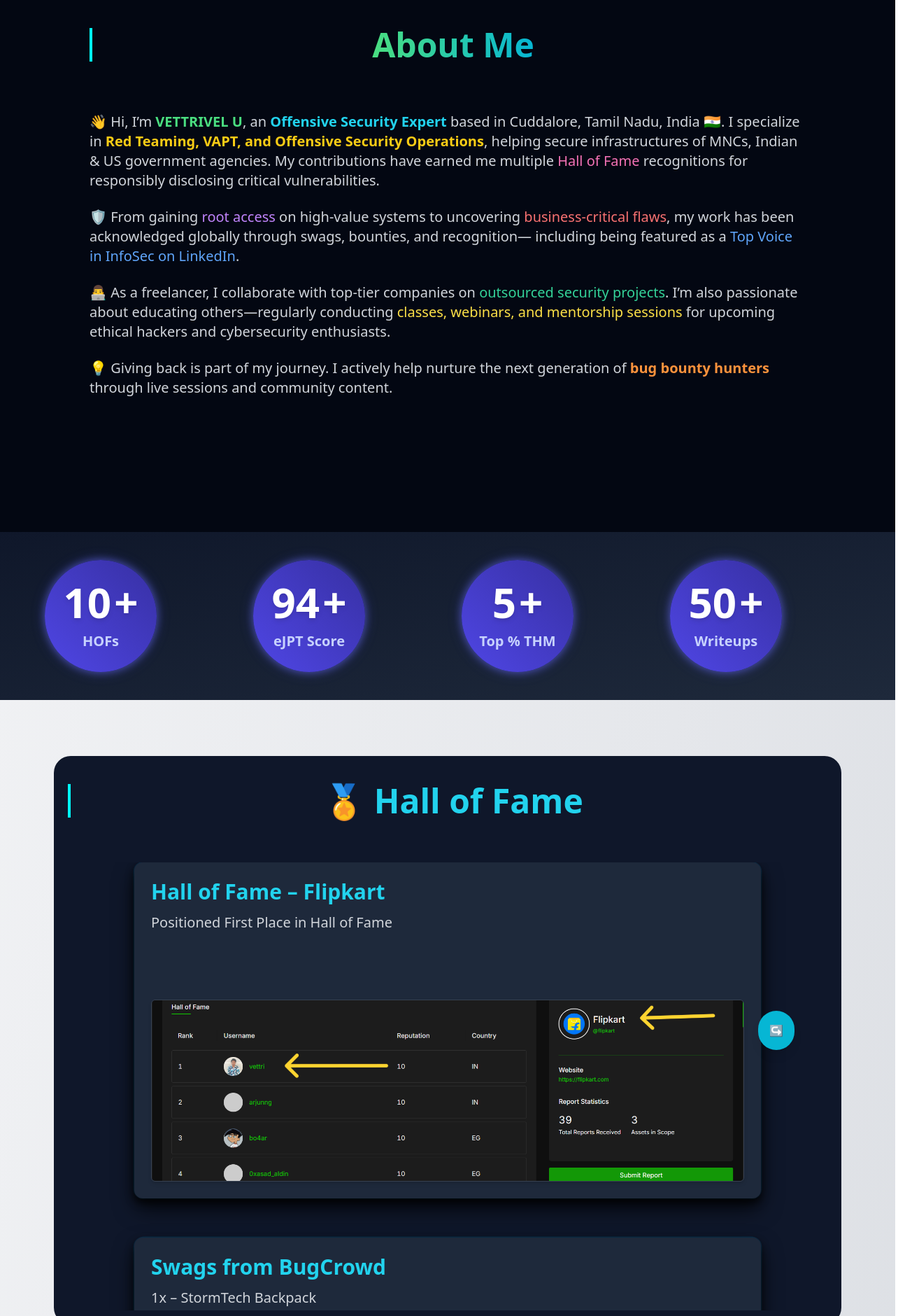
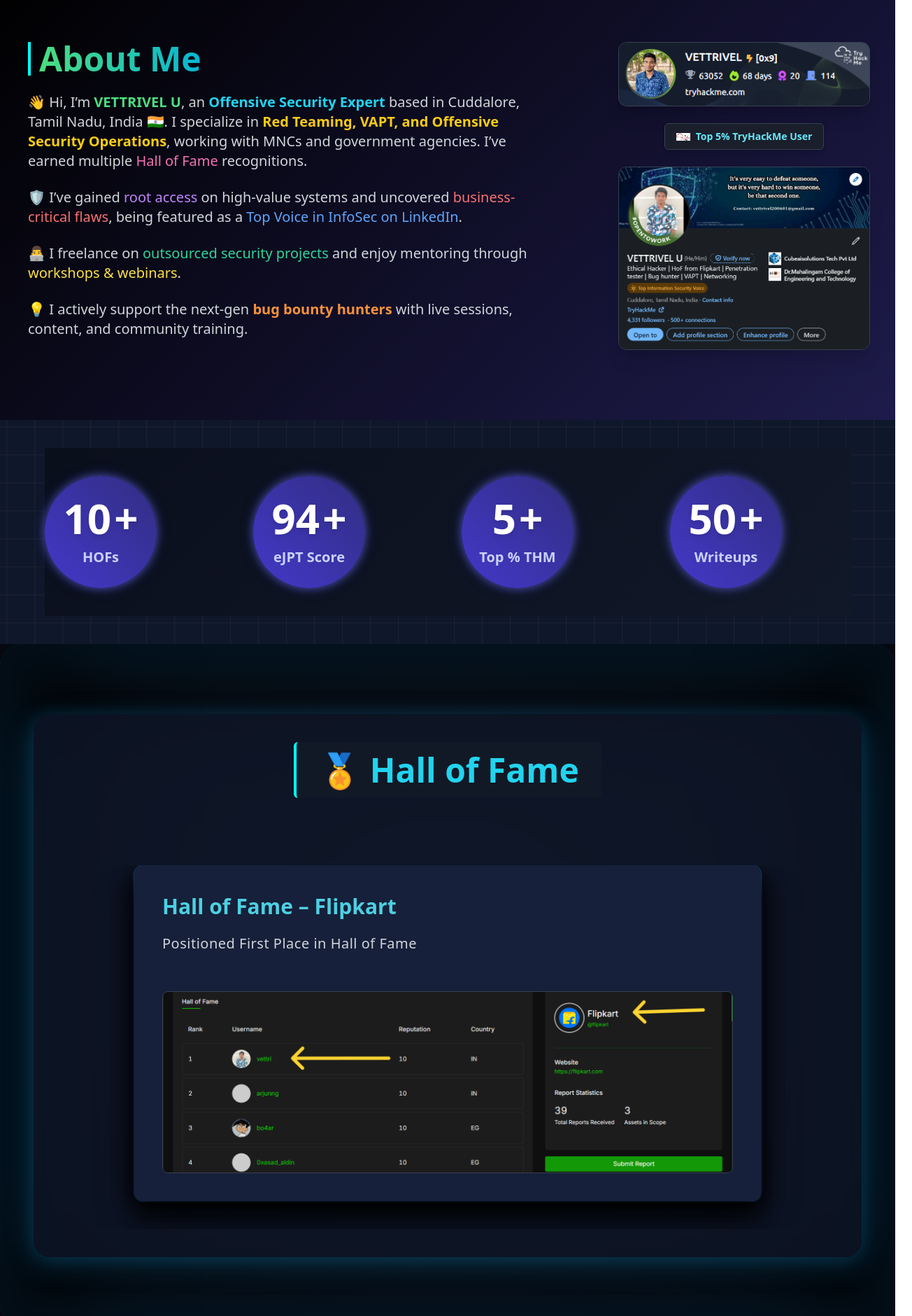
Before and after one commit to Vairam2007/final, a React (Vite) app: page / in a window 1280 px wide. Shown: the part 840-2720 px from the top of the page at 70% size, 1304 px wide, since content can reach past the window. Built offline with nearby package versions, Linux system fonts and the light colour scheme.

Commit message:
commit three

```diff
--- a/src/components/About.jsx
+++ b/src/components/About.jsx
@@ -1,59 +1,150 @@
-import React from "react";
+import React, { useState } from "react";
 
 function About() {
+  const [selectedImage, setSelectedImage] = useState(null);
+
   return (
     <section
       id="about"
-      className="bg-gray-950 text-white px-6 md:px-16 py-20 min-h-screen"
+      className="px-6 md:px-16 py-24 text-white"
+  style={{
+    background: "linear-gradient(-45deg, #1e1b4b 0%, #000000 100%)",
+    color: "white",
+    padding: "100px 40px",
+  }}
+
+
+
     >
-      <div className="max-w-5xl mx-auto flex flex-col gap-10">
-        <h2 className="text-4xl md:text-5xl font-extrabold text-center mb-8">
-          <span className="bg-gradient-to-r from-green-400 to-cyan-500 bg-clip-text text-transparent">
-            About Me
-          </span>
-        </h2>
+      <div className="max-w-7xl mx-auto grid grid-cols-1 md:grid-cols-[60%_40%] gap-16 items-start">
+        {/* Left Column - Text */}
+        <div className="space-y-6 text-lg md:text-xl text-gray-300 leading-relaxed">
+          <h2 className="text-4xl md:text-5xl font-extrabold mb-6 text-center md:text-left">
+            <span className="bg-gradient-to-r from-green-400 to-cyan-500 bg-clip-text text-transparent">
+              About Me
+            </span>
+          </h2>
 
-        <div className="space-y-6 text-lg md:text-xl text-gray-300 leading-relaxed">
           <p>
             👋 Hi, I’m{" "}
-            <span className="text-green-400 font-semibold">
-              VETTRIVEL U
-            </span>
-            , an{" "}
+            <span className="text-green-400 font-semibold">VETTRIVEL U</span>,
+            an{" "}
             <span className="text-cyan-400 font-semibold">
               Offensive Security Expert
             </span>{" "}
-            based in Cuddalore, Tamil Nadu, India 🇮🇳.
-            I specialize in{" "}
-            <strong className="text-yellow-400">Red Teaming, VAPT, and Offensive Security Operations</strong>,
-            helping secure infrastructures of MNCs, Indian & US government agencies. My contributions have earned me
-            multiple <span className="text-pink-400">Hall of Fame</span> recognitions for responsibly disclosing
-            critical vulnerabilities.
+            based in Cuddalore, Tamil Nadu, India 🇮🇳. I specialize in{" "}
+            <strong className="text-yellow-400">
+              Red Teaming, VAPT, and Offensive Security Operations
+            </strong>
+            , working with MNCs and government agencies. I’ve earned multiple{" "}
+            <span className="text-pink-400">Hall of Fame</span> recognitions.
           </p>
 
           <p>
-            🛡 From gaining{" "}
-            <span className="text-purple-400 font-medium">root access</span> on high-value systems to uncovering{" "}
-            <span className="text-red-400 font-medium">business-critical flaws</span>,
-            my work has been acknowledged globally through swags, bounties, and recognition—
-            including being featured as a{" "}
-            <span className="text-blue-400 font-medium">Top Voice in InfoSec on LinkedIn</span>.
+            🛡 I’ve gained{" "}
+            <span className="text-purple-400 font-medium">root access</span> on
+            high-value systems and uncovered{" "}
+            <span className="text-red-400 font-medium">
+              business-critical flaws
+            </span>
+            , being featured as a{" "}
+            <span className="text-blue-400 font-medium">
+              Top Voice in InfoSec on LinkedIn
+            </span>
+            .
           </p>
 
           <p>
-            👨‍💻 As a freelancer, I collaborate with top-tier companies on{" "}
-            <span className="text-emerald-400 font-medium">outsourced security projects</span>.
-            I’m also passionate about educating others—regularly conducting{" "}
-            <span className="text-yellow-300">classes, webinars, and mentorship sessions</span>{" "}
-            for upcoming ethical hackers and cybersecurity enthusiasts.
+            👨‍💻 I freelance on{" "}
+            <span className="text-emerald-400 font-medium">
+              outsourced security projects
+            </span>{" "}
+            and enjoy mentoring through{" "}
+            <span className="text-yellow-300">workshops & webinars</span>.
           </p>
 
           <p>
-            💡 Giving back is part of my journey. I actively help nurture the next generation of{" "}
-            <span className="text-orange-400 font-semibold">bug bounty hunters</span> through live sessions and community content.
+            💡 I actively support the next-gen{" "}
+            <span className="text-orange-400 font-semibold">
+              bug bounty hunters
+            </span>{" "}
+            with live sessions, content, and community training.
           </p>
         </div>
+
+        {/* Right Column - Images */}
+        <div className="flex flex-col items-center gap-6">
+          {/* Main Image */}
+          <div
+            className="rounded-xl overflow-hidden shadow-xl border border-gray-700 w-[360px] cursor-pointer hover:scale-105 transition"
+            onClick={() =>
+              setSelectedImage(
+                "/ALL IMAGES/OTHER/Screenshot 2025-08-20 231458.png"
+              )
+            }
+          >
+            <img
+              src="/ALL IMAGES/OTHER/Screenshot 2025-08-20 231458.png"
+              alt="Vettrivel Profile"
+              className="w-full h-auto object-cover"
+            />
+          </div>
+
+          {/* Badge */}
+          <div className="bg-[#1a1f2b] px-4 py-2 rounded-md flex items-center gap-2 shadow-md border border-gray-700">
+            <img
+              src="/ALL IMAGES/LOGO/tryhackme.png"
+              alt="TryHackMe"
+              className="w-5 h-5 object-contain"
+            />
+            <span className="text-sm text-cyan-300 font-semibold">
+              Top 5% TryHackMe User
+            </span>
+          </div>
+
+          {/* LinkedIn Image */}
+          <div
+            className="rounded-xl overflow-hidden shadow-xl border border-gray-700 w-[360px] cursor-pointer hover:scale-105 transition"
+            onClick={() =>
+              setSelectedImage(
+                "/ALL IMAGES/OTHER/Screenshot 2024-09-10 194937.png"
+              )
+            }
+          >
+            <img
+              src="/ALL IMAGES/OTHER/Screenshot 2024-09-10 194937.png"
+              alt="LinkedIn Profile"
+              className="w-full h-auto object-cover"
+            />
+          </div>
+        </div>
       </div>
+
+      {/* Modal for image viewing */}
+      {selectedImage && (
+        <div
+          className="fixed inset-0 bg-black bg-opacity-90 flex items-center justify-center z-50"
+          onClick={() => setSelectedImage(null)}
+        >
+          <div
+            className="relative max-w-4xl w-full px-4"
+            onClick={(e) => e.stopPropagation()}
+          >
+            <button
+              onClick={() => setSelectedImage(null)}
+              className="absolute top-2 right-2 h-10 w-10 text-black text-2xl font-bold bg-cyan-400 hover:bg-cyan-300 rounded-full flex items-center justify-center transition focus:outline-none"
+              aria-label="Close"
+            >
+              ×
+            </button>
+            <img
+              src={selectedImage}
+              alt="Selected"
+              className="w-full max-h-[80vh] object-contain rounded-lg border border-cyan-500 shadow-xl"
+            />
+          </div>
+        </div>
+      )}
     </section>
   );
 }
--- a/src/components/Count.jsx
+++ b/src/components/Count.jsx
@@ -3,17 +3,49 @@
 function Count() {
   return (
     <main
-      className="bg-gradient-to-br from-[#0f172a] to-[#1e293b] text-white py-10 px-6 md:px-16 min-h-[25vh] flex items-center"
+  className="relative py-10 px-6 md:px-16 min-h-[25vh] flex items-center overflow-hidden"
   style={{
     fontFamily:
       "system-ui, -apple-system, BlinkMacSystemFont, 'Segoe UI', Roboto, Oxygen, Ubuntu, Cantarell, 'Open Sans', 'Helvetica Neue', sans-serif",
+    backgroundColor: "#0f172a", // dark base
+    backgroundImage: `
+      linear-gradient(to right, rgba(255,255,255,0.05) 1px, transparent 1px),
+      linear-gradient(to bottom, rgba(255,255,255,0.05) 1px, transparent 1px)
+    `,
+    backgroundSize: "40px 40px",
+    animation: "moveGrid 30s linear infinite",
   }}
 >
-      <div className="max-w-6xl mx-auto text-center w-full grid grid-cols-2 sm:grid-cols-4 gap-10 justify-center">
+  <style>{`
+    @keyframes moveGrid {
+      0% {
+        background-position: 0 0, 0 0;
+      }
+      100% {
+        background-position: 40px 40px, 40px 40px;
+      }
+    }
+  `}</style>
+  {/* Your content here */}
+
+      {/* Outer full-width dark background container */}
+      <div
+        className="w-full"
+        style={{
+          background:
+            "linear-gradient(135deg, #0a0f1c 0%, #111827 100%)",
+          padding: "40px 0",
+        }}
+      >
+        {/* Inner container with max width and centered content */}
+        <div
+          className="max-w-6xl mx-auto w-full grid grid-cols-2 sm:grid-cols-4 gap-10 justify-center"
+        >
           <Stat number={10} label="HOFs" delay={100} />
           <Stat number={94} label="eJPT Score" delay={300} />
           <Stat number={5} label="Top % THM" delay={500} />
           <Stat number={50} label="Writeups" delay={700} />
+        </div>
       </div>
     </main>
   );
@@ -22,17 +54,17 @@
 function Stat({ number, label, delay }) {
   return (
     <div
-      className="flex flex-col items-center justify-center w-40 h-40 rounded-full bg-gradient-to-tr from-indigo-600 to-indigo-800 shadow-lg cursor-default transition-all duration-300 ease-in-out hover:scale-105"
+      className="flex flex-col items-center justify-center w-40 h-40 rounded-full bg-gradient-to-tr from-indigo-700 to-indigo-900 shadow-lg cursor-default transition-all duration-300 ease-in-out hover:scale-105"
       style={{
         animation: `fadeInScale 600ms ease forwards`,
         animationDelay: `${delay}ms`,
         opacity: 0,
         boxShadow:
-          "0 0 12px rgba(99, 102, 241, 0.6), 0 0 20px rgba(99, 102, 241, 0.3)", // initial glow
+          "0 0 12px rgba(99, 102, 241, 0.6), 0 0 20px rgba(99, 102, 241, 0.3)",
       }}
       onMouseEnter={(e) => {
         e.currentTarget.style.boxShadow =
-          "0 0 25px rgba(147, 197, 253, 0.8), 0 0 35px rgba(147, 197, 253, 0.6)"; // glow on hover
+          "0 0 25px rgba(147, 197, 253, 0.8), 0 0 35px rgba(147, 197, 253, 0.6)";
       }}
       onMouseLeave={(e) => {
         e.currentTarget.style.boxShadow =
--- a/src/components/HallOfFame.jsx
+++ b/src/components/HallOfFame.jsx
@@ -22,7 +22,8 @@
   const containerRef = useRef(null);
   const [flippedIndexes, setFlippedIndexes] = useState(new Set());
   const [selectedImage, setSelectedImage] = useState(null);
-  const [outerHover, setOuterHover] = useState(false);
+  const [isAutoScrolling, setIsAutoScrolling] = useState(true);
+  let userScrollTimeout;
 
   useEffect(() => {
     const container = containerRef.current;
@@ -38,14 +39,31 @@
     };
 
     const autoScroll = () => {
+      if (isAutoScrolling) {
         container.scrollTop += scrollSpeed;
         resetScroll();
+      }
       rafId = requestAnimationFrame(autoScroll);
     };
 
     rafId = requestAnimationFrame(autoScroll);
-    return () => cancelAnimationFrame(rafId);
-  }, []);
+
+    const onUserScroll = () => {
+      setIsAutoScrolling(false);
+      clearTimeout(userScrollTimeout);
+      userScrollTimeout = setTimeout(() => {
+        setIsAutoScrolling(true);
+      }, 2000);
+    };
+
+    container.addEventListener("scroll", onUserScroll);
+
+    return () => {
+      cancelAnimationFrame(rafId);
+      container.removeEventListener("scroll", onUserScroll);
+      clearTimeout(userScrollTimeout);
+    };
+  }, [isAutoScrolling]);
 
   const toggleFlip = (index) => {
     setFlippedIndexes((prev) => {
@@ -59,29 +77,60 @@
   return (
     <section
       id="halloffame"
-      className="text-gray-300 py-20 px-6 md:px-12"
+      className="text-gray-200 py-20 px-6 md:px-12"
       style={{
-        backgroundColor: "#0f172a",
+        minHeight: "100vh",
+        background:
+          "radial-gradient(circle at center, #121926 0%, #0a0e17 70%, #05080f 100%)",
+        position: "relative",
+        overflow: "hidden",
+        paddingTop: "100px",
+        paddingBottom: "100px",
+      }}
+    >
+      {/* Vignette overlay */}
+      <div
+        style={{
+          pointerEvents: "none",
+          position: "absolute",
+          inset: 0,
+          borderRadius: "32px",
+          boxShadow:
+            "inset 0 0 150px 80px rgba(0, 0, 0, 0.85), inset 0 0 70px 30px #0e4e7f",
+          zIndex: 0,
+        }}
+      />
+
+      <div
+        className="max-w-7xl mx-auto relative z-10"
+        style={{
+          background: "rgba(15, 23, 42, 0.75)",
+          backdropFilter: "blur(16px)",
           borderRadius: "24px",
-        maxWidth: "88vw",
-        margin: "80px auto",
-        padding: "20px",
-
+          boxShadow:
+            "0 10px 40px rgba(14, 165, 233, 0.25), 0 0 25px rgba(14, 165, 233, 0.15)",
+          padding: "40px 50px",
         }}
-      onMouseEnter={() => setOuterHover(true)}
-      onMouseLeave={() => setOuterHover(false)}
       >
-      <div className="max-w-7xl mx-auto">
-        <h2 className="text-4xl md:text-5xl font-extrabold text-cyan-400 text-center mt-5 mb-16">
+        {/* Centered Header */}
+        <div className="w-full flex justify-center mb-20">
+          <h2
+            className="text-5xl font-extrabold text-cyan-400 text-center select-none inline-block px-8 py-4 rounded-md"
+            style={{
+              backgroundColor: "#121926",
+            }}
+          >
             🏅 Hall of Fame
           </h2>
+        </div>
 
         <div
           ref={containerRef}
-          className="overflow-y-auto scrollbar-hide flex flex-col space-y-14"
+          className="overflow-y-auto scrollbar-hide flex flex-col space-y-16"
           style={{
-            maxHeight: "calc(100vh - 160px)",
+            maxHeight: "calc(100vh - 280px)",
             scrollBehavior: "smooth",
+            cursor: isAutoScrolling ? "default" : "grab",
           }}
         >
           {[...hofItems, ...hofItems].map((item, idx) => {
@@ -89,26 +138,26 @@
             return (
               <div
                 key={idx}
-                className="relative max-w-4xl mx-auto w-full transition-transform duration-300 transform hover:scale-105"
-                style={{ perspective: "1000px", minHeight: "480px" }}
+                className="relative max-w-4xl mx-auto w-full transition-transform duration-300 transform hover:scale-[1.05] shadow-xl rounded-xl"
+                style={{ perspective: "1200px", minHeight: "500px" }}
               >
                 <div
-                  className={`relative transform-style-preserve-3d duration-700 ${
+                  className={`relative duration-700 ${
                     isFlipped ? "rotate-y-180" : ""
                   }`}
                   style={{
                     transformStyle: "preserve-3d",
-                    transition: "transform 0.7s",
+                    transition: "transform 0.7s cubic-bezier(0.4, 0, 0.2, 1)",
                     minHeight: "480px",
                     borderRadius: "16px",
                     boxShadow:
-                      "0 15px 30px rgba(0, 0, 0, 0.7), 0 0 0 2px rgba(14, 165, 233, 0.1)",
-                    backgroundColor: "#1e293b",
+                      "0 20px 50px rgba(0, 0, 0, 0.85), 0 0 0 2px rgba(14, 165, 233, 0.25)",
+                    backgroundColor: "#16203a",
                   }}
                 >
                   {/* Front Side */}
                   <div
-                    className="rounded-xl p-6 flex flex-col justify-between cursor-pointer transition-all duration-300"
+                    className="rounded-xl p-10 flex flex-col justify-between cursor-pointer select-none"
                     style={{
                       backfaceVisibility: "hidden",
                       position: "absolute",
@@ -116,35 +165,25 @@
                       height: "100%",
                       top: 0,
                       left: 0,
-                      backgroundColor: "#1e293b",
+                      backgroundColor: "#16203a",
                       boxShadow:
-                        "0 6px 12px rgba(0, 0, 0, 0.8), 0 0 0 1px rgba(14, 165, 233, 0.1)",
-                      color: "#cbd5e1",
+                        "0 12px 30px rgba(0, 0, 0, 0.9), 0 0 0 1px rgba(14, 165, 233, 0.2)",
+                      color: "#4dd0e1",
                     }}
                     onClick={() => toggleFlip(idx)}
-                    onMouseEnter={(e) => {
-                      e.currentTarget.style.backgroundColor = "#273449";
-                      e.currentTarget.style.boxShadow =
-                        "0 12px 30px rgba(14,165,233,0.4), 0 0 25px rgba(14,165,233,0.3)";
-                    }}
-                    onMouseLeave={(e) => {
-                      e.currentTarget.style.backgroundColor = "#1e293b";
-                      e.currentTarget.style.boxShadow =
-                        "0 6px 12px rgba(0, 0, 0, 0.8), 0 0 0 1px rgba(14, 165, 233, 0.1)";
-                    }}
                   >
                     <div>
-                      <h3 className="text-2xl md:text-3xl font-semibold mb-3 text-cyan-400">
+                      <h3 className="text-3xl font-semibold mb-5 leading-tight">
                         {item.title}
                       </h3>
-                      <p className="whitespace-pre-line text-gray-300 text-lg md:text-xl leading-relaxed">
+                      <p className="whitespace-pre-line text-gray-300 text-lg md:text-xl leading-relaxed tracking-wide">
                         {item.description}
                       </p>
                     </div>
 
                     {item.image && (
                       <div
-                        className="mt-6 rounded-md overflow-hidden shadow-md border border-gray-700 hover:shadow-lg cursor-pointer"
+                        className="mt-10 rounded-lg overflow-hidden border border-gray-700 hover:shadow-lg cursor-pointer transition-shadow duration-300"
                         style={{ height: "260px" }}
                         onClick={(e) => {
                           e.stopPropagation();
@@ -155,6 +194,7 @@
                           src={item.image}
                           alt={item.title}
                           className="w-full h-full object-cover"
+                          loading="lazy"
                         />
                       </div>
                     )}
@@ -162,33 +202,25 @@
 
                   {/* Back Side */}
                   <div
-                    className="bg-slate-900 rounded-xl p-8 absolute top-0 left-0 w-full h-full text-gray-200 flex flex-col justify-center items-center text-center cursor-pointer"
+                    className="bg-slate-900 rounded-xl p-10 absolute top-0 left-0 w-full h-full text-gray-300 flex flex-col justify-center items-center text-center cursor-pointer select-none"
                     style={{
                       backfaceVisibility: "hidden",
                       transform: "rotateY(180deg)",
+                      userSelect: "none",
+                      boxShadow:
+                        "0 15px 40px rgba(14, 165, 233, 0.5), 0 0 25px rgba(14, 165, 233, 0.4)",
                     }}
                     onClick={() => toggleFlip(idx)}
                   >
-                    <h3 className="text-2xl font-bold mb-4 text-cyan-400">
+                    <h3 className="text-3xl font-bold mb-6 text-cyan-400">
                       More Info
                     </h3>
-                    <p className="text-base md:text-lg px-4">
-                      More details about this recognition or project could go
-                      here. Great spot for achievements, tools used, or security
-                      insights.
+                    <p className="text-lg md:text-xl max-w-xl px-6 tracking-wide leading-relaxed">
+                      More details about this recognition or project could go here.
+                      Great spot for achievements, tools used, or security insights.
                     </p>
                   </div>
                 </div>
-
-                {/* Flip Button */}
-                <button
-                  onClick={() => toggleFlip(idx)}
-                  className="absolute top-1/2 transform -translate-y-1/2 right-[-3rem] bg-cyan-500 text-black rounded-full p-4 shadow-lg hover:bg-cyan-400 transition"
-                  aria-label="Flip card"
-                  style={{ userSelect: "none" }}
-                >
-                  ↪️
-                </button>
               </div>
             );
           })}
@@ -202,12 +234,12 @@
           onClick={() => setSelectedImage(null)}
         >
           <div
-            className="bg-gray-900 rounded-lg overflow-hidden max-w-4xl w-full p-4 relative"
+            className="bg-gray-900 rounded-lg overflow-hidden max-w-4xl w-full p-6 relative shadow-2xl"
             onClick={(e) => e.stopPropagation()}
           >
             <button
               onClick={() => setSelectedImage(null)}
-              className="absolute top-2 right-2 h-10 w-10 text-black text-3xl font-bold bg-cyan-500 rounded-full hover:bg-cyan-400 transition flex items-center justify-center"
+              className="absolute top-3 right-3 h-10 w-10 text-black text-3xl font-bold bg-cyan-500 rounded-full hover:bg-cyan-400 transition flex items-center justify-center focus:outline-none focus:ring-4 focus:ring-cyan-300"
               aria-label="Close modal"
             >
               ×
@@ -217,6 +249,7 @@
               src={selectedImage}
               alt="Selected Hall of Fame"
               className="w-full max-h-[80vh] object-contain rounded-md"
+              loading="lazy"
             />
           </div>
         </div>
```
Also changed, not shown: src/components/Contact.jsx (+4 -5 lines), src/components/Hero.jsx (+5 -3 lines), public/ALL IMAGES/OTHER/Screenshot 2025-08-20 231458.png (added). Lines whose indentation alone changed are shown as unchanged.
